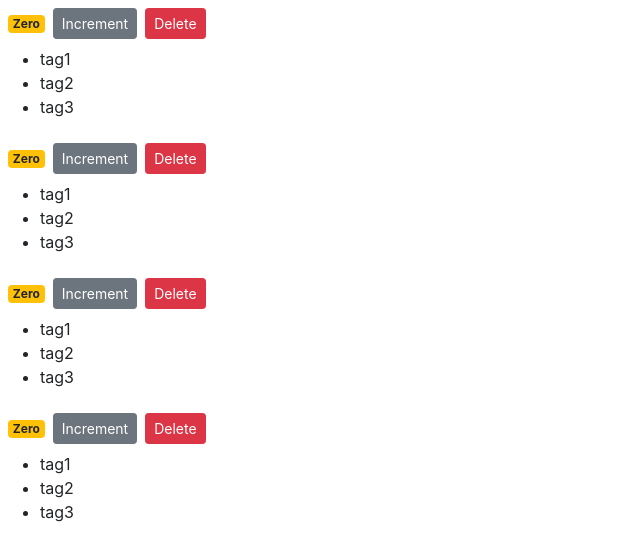
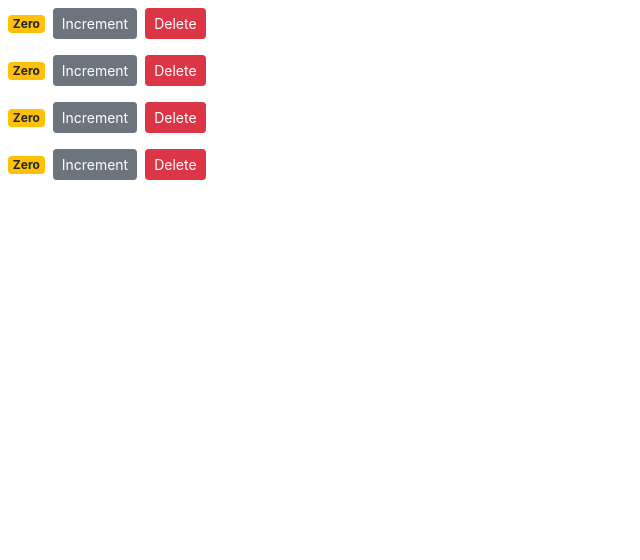
Before and after one commit to GePajarinen/Counter, a React (Create React App) app: page / in a window 1280 px wide. Shown: the top 560 px of the page, without its empty margins (0-640 px from the left). Built offline with nearby package versions, Linux system fonts and the light colour scheme.

Commit message:
cleaning the tags

```diff
--- a/src/components/counter.jsx
+++ b/src/components/counter.jsx
@@ -2,30 +2,21 @@
 
 class Counter extends Component{
   state = {
-    value: this.props.value,
-    tags: ["tag1", "tag2", "tag3"]
+    value: this.props.value
   };
 
   handleIncrement = () => {
     this.setState({value: this.state.value + 1});
   };
 
-  renderTags(){
-    if (this.state.tags.length === 0) return <p>there are no tags!</p>;
-
-    return <ul>{this.state.tags.map(tag => <li key={tag}>{tag}</li>)}</ul>;
-  }
-
   render(){
     return (
       <div>
         <span className={this.getBadgeClasses()}> {this.formatCount()} </span>
-
-        <button onClick= {()=> this.handleIncrement(/*product*/)}className= "btn btn-secondary btn-sm"> Increment</button>
+        <button
+        onClick= {this.handleIncrement}
+        className= "btn btn-secondary btn-sm"> Increment</button>
         <button className="btn btn-danger btn-sm m-2"> Delete</button>
-
-        {this.renderTags()}
-
       </div>
     );
   }
```
